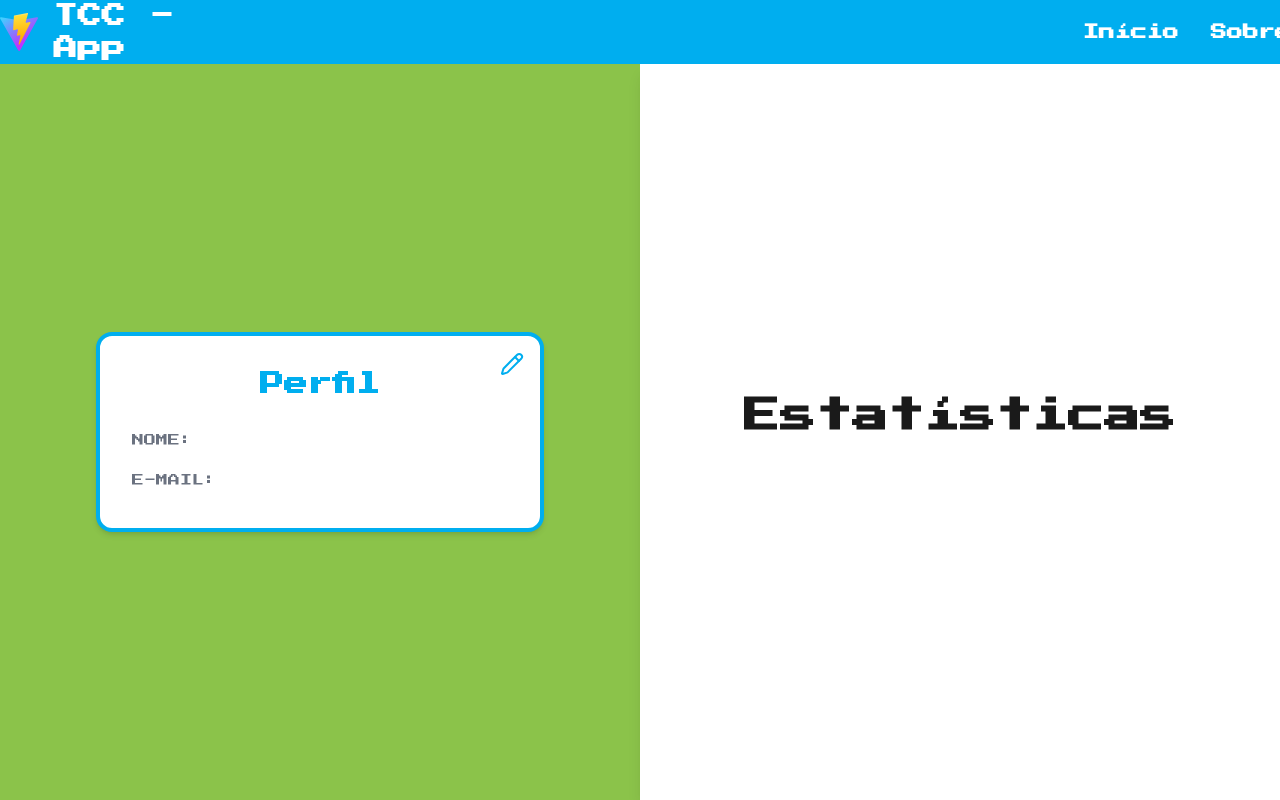
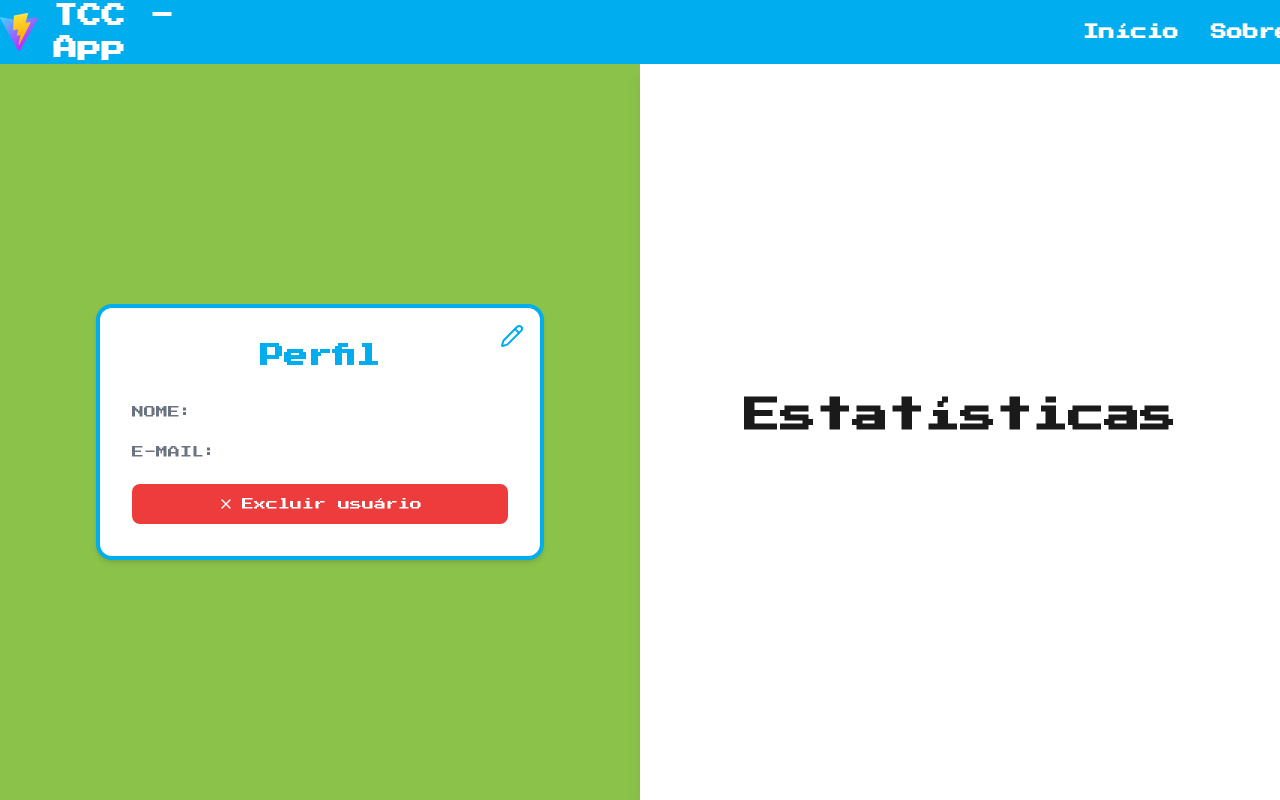
Before and after one commit to paulo-campos-57/Projeto-TCC-FrontEnd, a React (Vite) app in the folder tcc-frontend/: page /Perfil in a window 1280 px wide. Built offline with nearby package versions, Linux system fonts and the light colour scheme; no server answers; sample sign-in values are in the browser's storage.

Commit message:
feat: communicating with delete function

```diff
--- a/tcc-frontend/src/pages/Index.tsx
+++ b/tcc-frontend/src/pages/Index.tsx
@@ -49,7 +49,7 @@ export default function Index() {
 
                 setTimeout(() => navigate("/UsuarioHome"), 2000);
             } else {
-                toast.error(data.error || "Erro ao realizar login", { id: loadingToast });
+                toast.error(data.error || "Falha no login", { id: loadingToast });
             }
         } catch (err) {
             console.error("Erro de rede:", err);
--- a/tcc-frontend/src/pages/Perfil.tsx
+++ b/tcc-frontend/src/pages/Perfil.tsx
@@ -73,6 +73,39 @@ export default function Perfil() {
         }
     };
 
+    const handleDelete = async () => {
+        const confirmDelete = window.confirm("Tem certeza que deseja excluir sua conta? Esta ação é irreversível.");
+
+        if (!confirmDelete) return;
+
+        const token = localStorage.getItem("token")?.replace(/"/g, "");
+        const loadingToast = toast.loading("Excluindo conta...");
+
+        try {
+            const response = await fetch(`http://127.0.0.1:5000/delete/${user?.id}`, {
+                method: "DELETE",
+                headers: {
+                    "Authorization": `Bearer ${token}`,
+                    "Content-Type": "application/json"
+                }
+            });
+
+            if (response.ok) {
+                toast.success("Conta excluída com sucesso.", { id: loadingToast });
+
+                localStorage.clear();
+
+                setTimeout(() => navigate("/"), 2000);
+            } else {
+                const data = await response.json();
+                toast.error(data.error || "Erro ao excluir conta", { id: loadingToast });
+            }
+        } catch (err) {
+            console.error(err);
+            toast.error("Erro de rede ao tentar excluir", { id: loadingToast });
+        }
+    };
+
     return (
         <>
             <Toaster />
@@ -123,6 +156,16 @@ export default function Perfil() {
                                             )}
                                         </div>
 
+                                        {!isEditing && (
+                                            <button
+                                                onClick={handleDelete}
+                                                className="w-full bg-crimsonRed text-primaryWhite py-3 rounded-lg text-xs flex items-center justify-center gap-2 hover:bg-red-700 transition"
+                                            >
+                                                <X size={16} />
+                                                Excluir usuário
+                                            </button>
+                                        )}
+
                                         {isEditing && (
                                             <button
                                                 onClick={handleSave}
```
